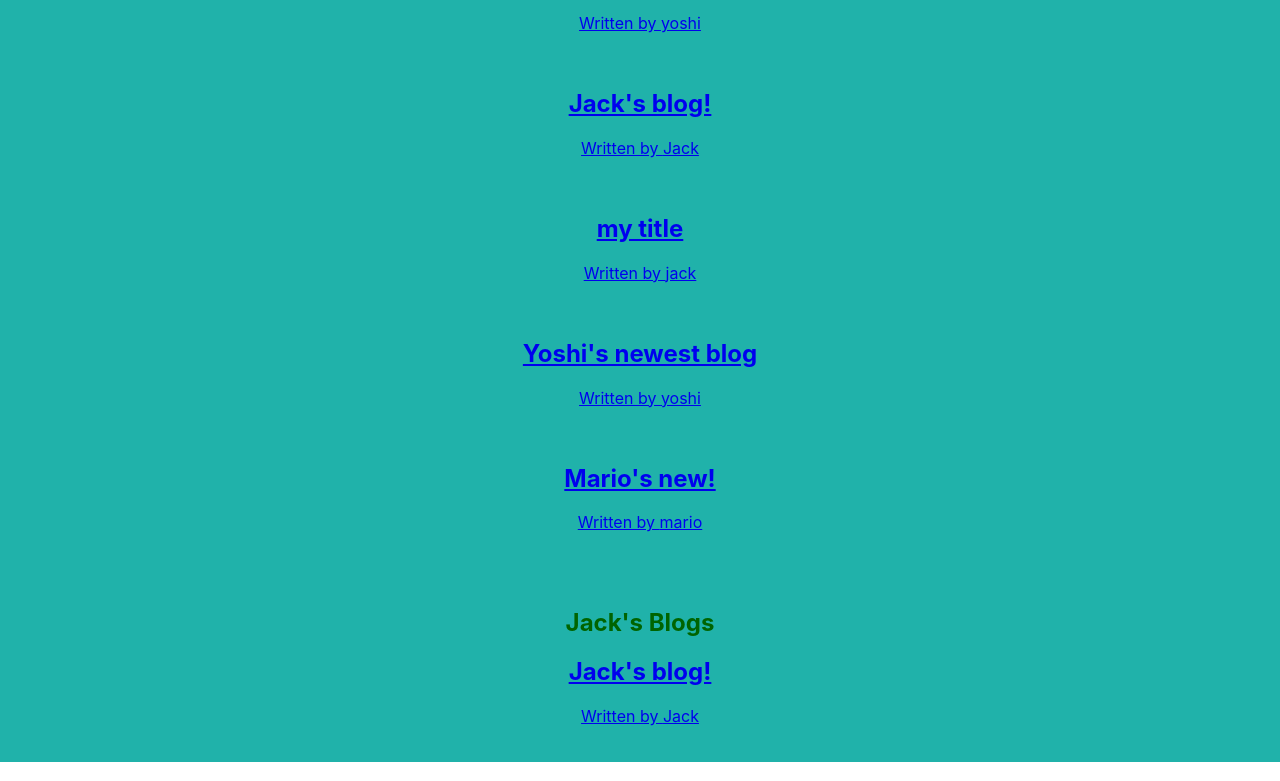
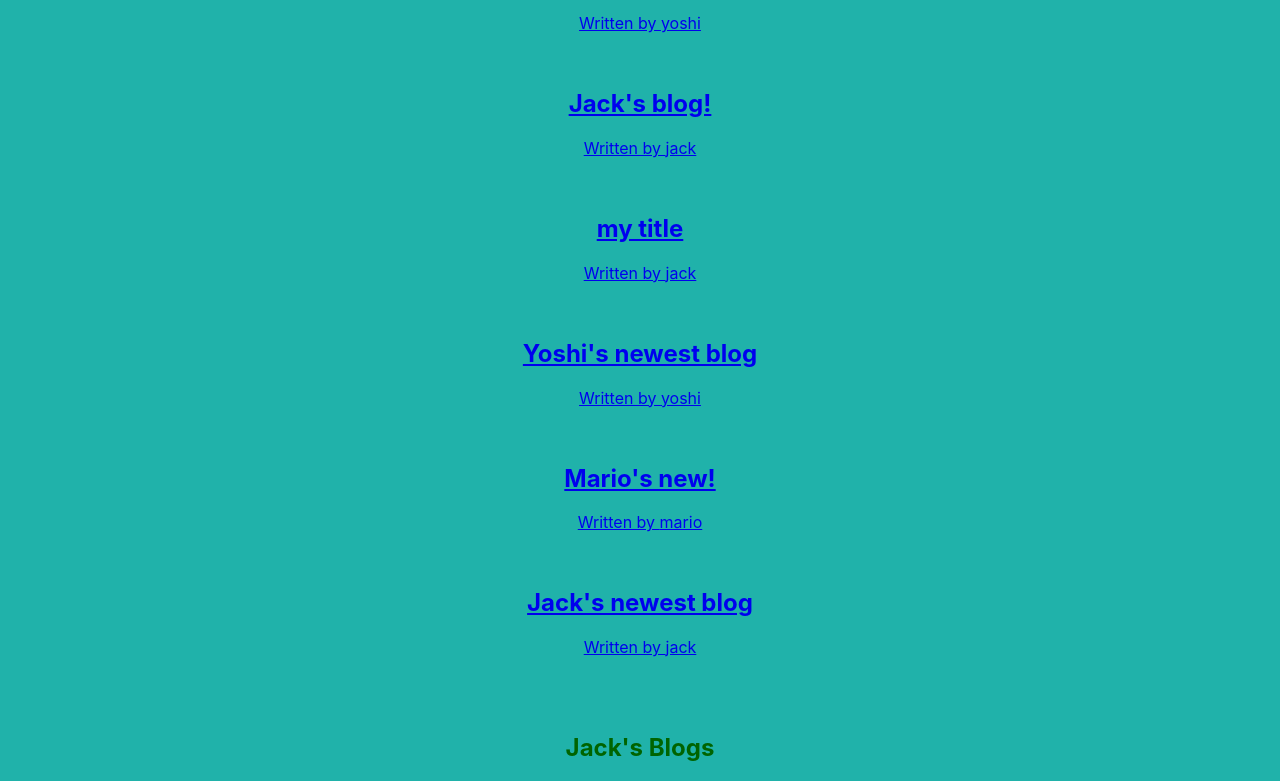
Before and after one commit to Jackques/React-tutorial, a React (Create React App) app: page / in a window 1280 px wide. Shown: the part 420-1201 px from the top of the page. Built offline with nearby package versions, Linux system fonts and the light colour scheme; data requests are answered from the project's data file.

Commit message:
Updated code by following tutorial, vid 30; Added navigating user to home after adding a new blog feature

```diff
--- a/data/db.json
+++ b/data/db.json
@@ -15,7 +15,7 @@
     {
       "title": "Jack's blog!",
       "body": "This is Jack's first blog...",
-      "author": "Jack",
+      "author": "jack",
       "id": 3
     },
     {
@@ -35,6 +35,12 @@
       "body": "It's me... Mario!",
       "author": "mario",
       "id": 6
+    },
+    {
+      "title": "Jack's newest blog",
+      "body": "Lorem ipsum dolor sit amet, consectetur adipiscing elit. Nunc dolor purus, luctus a fringilla vel, auctor dapibus dolor. Pellentesque sed ipsum quis mi vestibulum pretium. In hac habitasse platea dictumst. Fusce euismod massa ut urna sollicitudin dapibus. Cras pulvinar scelerisque libero vitae iaculis. Curabitur non massa porttitor, suscipit nibh sed, consectetur erat. Nulla facilisi. Vestibulum lobortis quam sem. Ut eget augue dui. Integer sollicitudin sem quis neque laoreet, sit amet maximus lorem malesuada. Duis id maximus est. Phasellus iaculis imperdiet metus, quis tristique metus maximus in.",
+      "author": "jack",
+      "id": 7
     }
   ]
 }
--- a/src/Create.js
+++ b/src/Create.js
@@ -1,10 +1,13 @@
 import {useState} from "react";
+import {useHistory} from "react-router-dom";
 
 const Create = () => {
     const [title, setTitle] = useState('');
     const [body, setBody] = useState('');
     const [author, setAuthor] = useState('yoshi');
     const [isPending, setIsPending] = useState(false);
+
+    const history = useHistory();
 
     const handleSubmit = (e) => {
         e.preventDefault();
@@ -21,6 +24,11 @@ const Create = () => {
         }).then((rep) => {
             console.log('new blog added: ', rep.ok);
             setIsPending(true);
+            // history.go(-1);
+            // Make the browser go back to the previous page (-1) of this tab in it's history
+
+            history.push('/');
+            // Make the browser navigate to the homepage (/) of this tab and pushes a new entry (current page) onto the history stack
         })
     }
 
--- a/src/Home.js
+++ b/src/Home.js
@@ -43,7 +43,7 @@ const Home = () => {
                 {/*{!blogs && <p>No blogs here</p>}*/}
 
                 {blogs && <BlogList blogs={blogs} title="All blogs"></BlogList>}
-                {blogs && <BlogList blogs={blogs.filter((blog) => blog.author === "Jack")} title="Jack's Blogs" />}
+                {blogs && <BlogList blogs={blogs.filter((blog) => blog.author === "jack")} title="Jack's Blogs" />}
                 {!blogs && <p>No blogs here</p>}
 
             </div>
```
